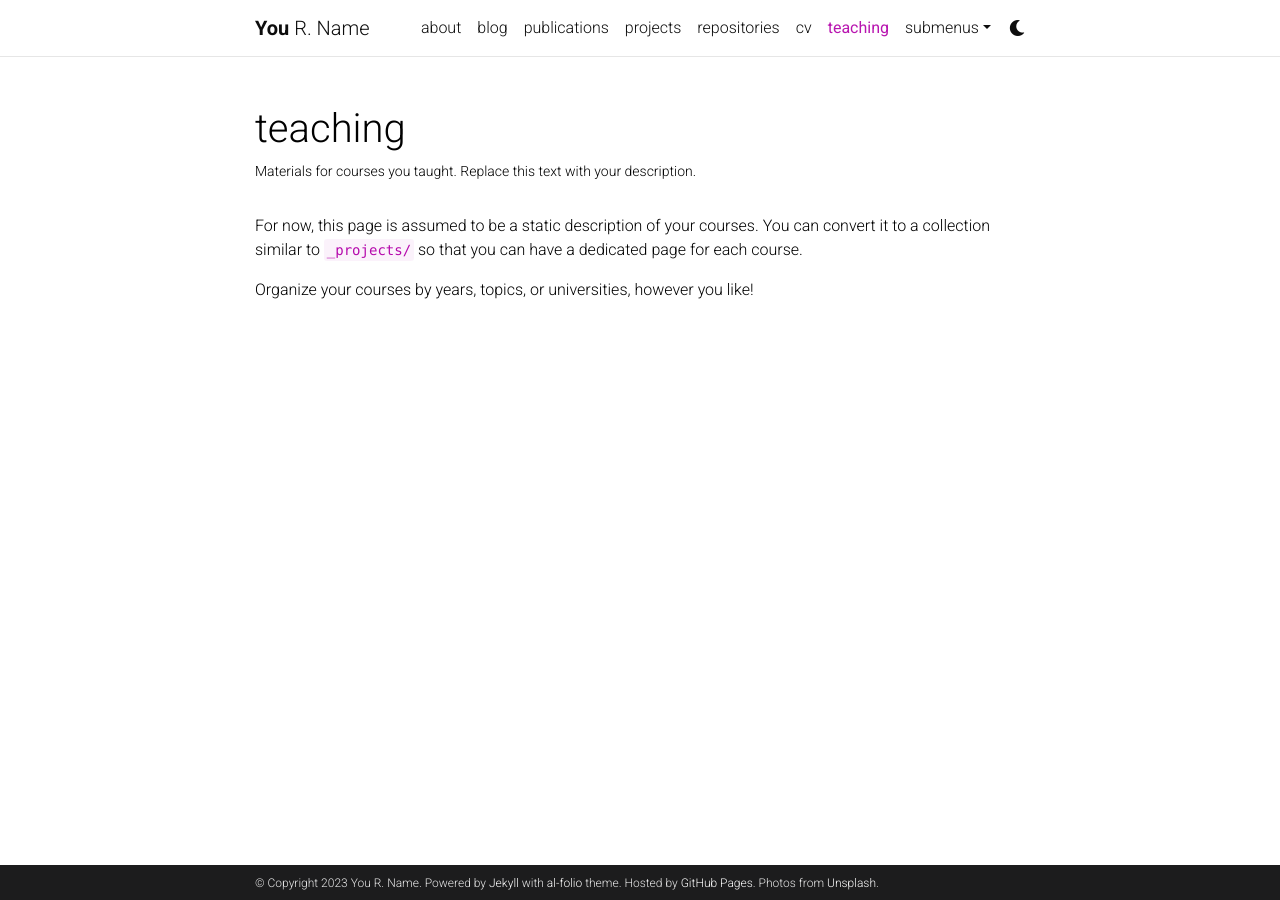
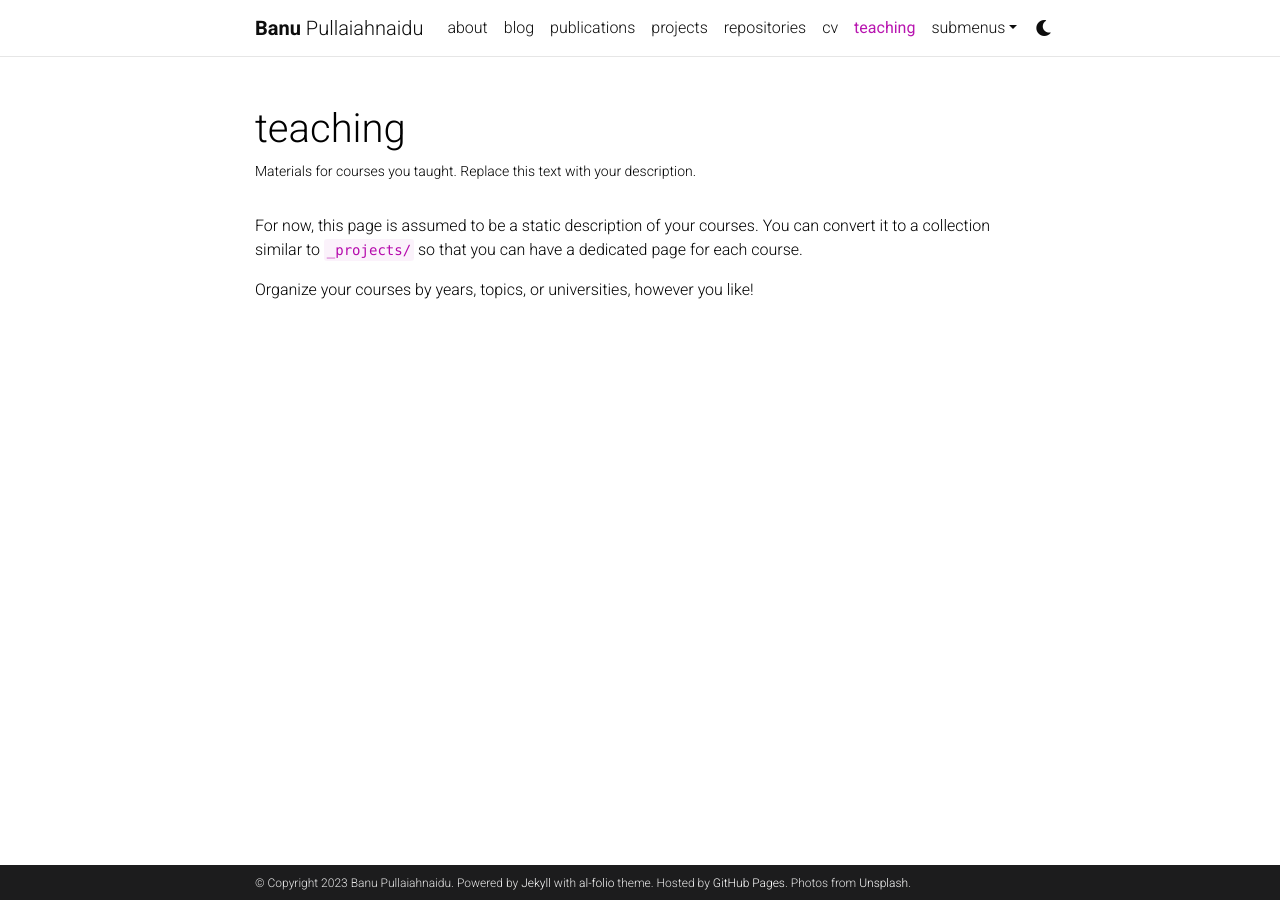
Before and after one commit to BanuPullaiahnaidu/BanuPullaiahnaidu.github.io, a Jekyll site: the page built from _pages/teaching.md, in a window 1280 px wide. Built offline with Jekyll 4.4.1, drawn with Linux system fonts in a browser that asks for light colours; comment, search, counter and statistics services are not loaded; a style sheet for code colours, icons or effects is not loaded.

Commit message:
Update _config.yml

```diff
--- a/_config.yml
+++ b/_config.yml
@@ -3,10 +3,10 @@
 # -----------------------------------------------------------------------------
 
 title: blank # the website title (if blank, full name will be used instead)
-first_name: You
-middle_name: R.
-last_name: Name
-email: you@example.com
+first_name: Banu
+middle_name:
+last_name: Pullaiahnaidu
+email: bpullaiahnaidu@mail.smu.edu
 description: > # the ">" symbol means to ignore newlines until "footer_text:"
   A simple, whitespace theme for academics. Based on [*folio](https://github.com/bogoli/-folio) design.
 footer_text: >
@@ -18,8 +18,8 @@
 lang: en # the language of your site (for example: en, fr, cn, ru, etc.)
 icon: ⚛️  # the emoji used as the favicon (alternatively, provide image name in /assets/img/)
 
-url: https://alshedivat.github.io # the base hostname & protocol for your site
-baseurl: /al-folio # the subpath of your site, e.g. /blog/
+url: https://BanuPullaiahnaidu.github.io # the base hostname & protocol for your site
+baseurl: # the subpath of your site, e.g. /blog/
 last_updated: false # set to true if you want to display last updated in the footer
 impressum_path:  # set to path to include impressum link in the footer, use the same path as permalink in a page, helps to conform with EU GDPR
 
```
